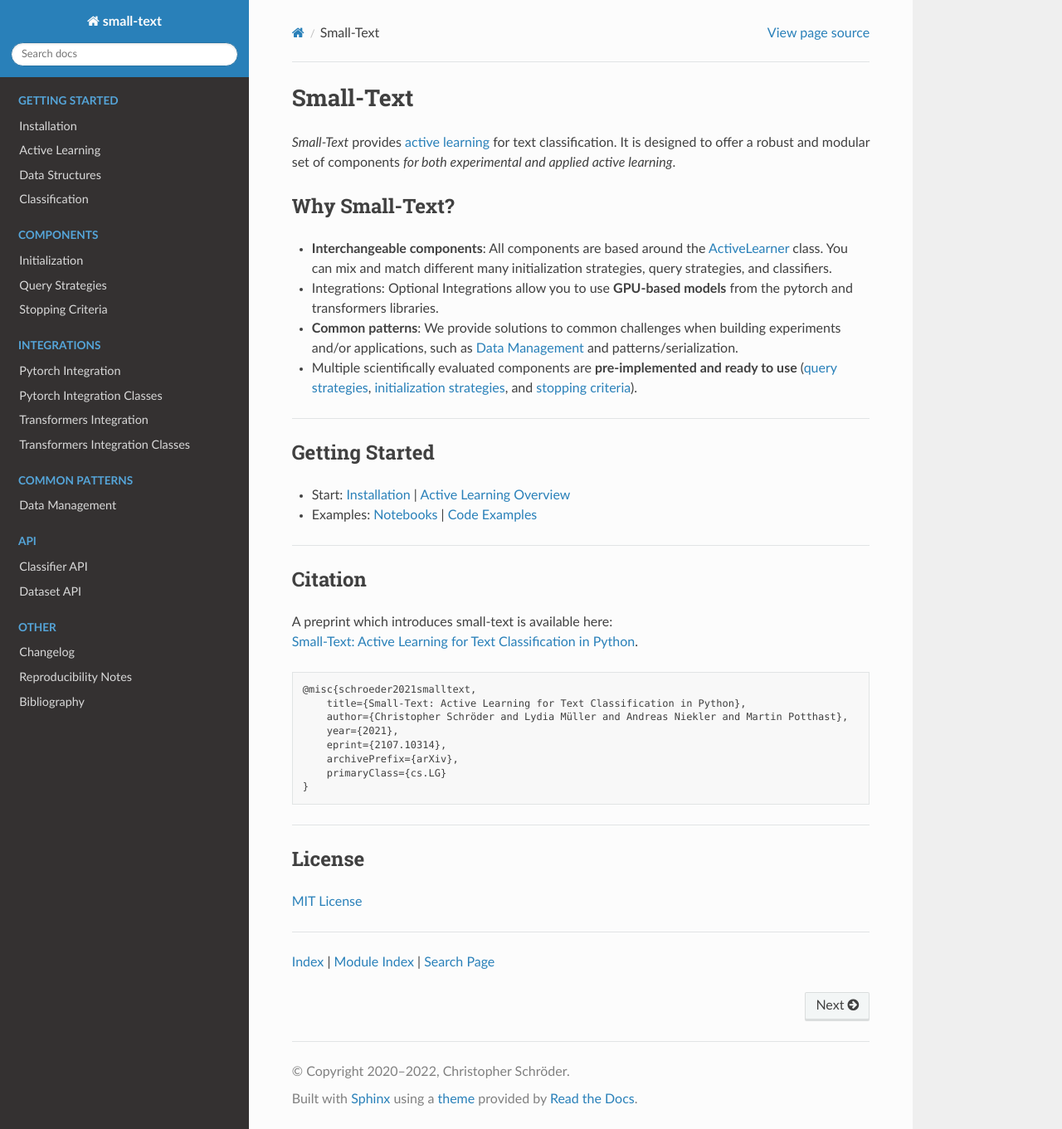
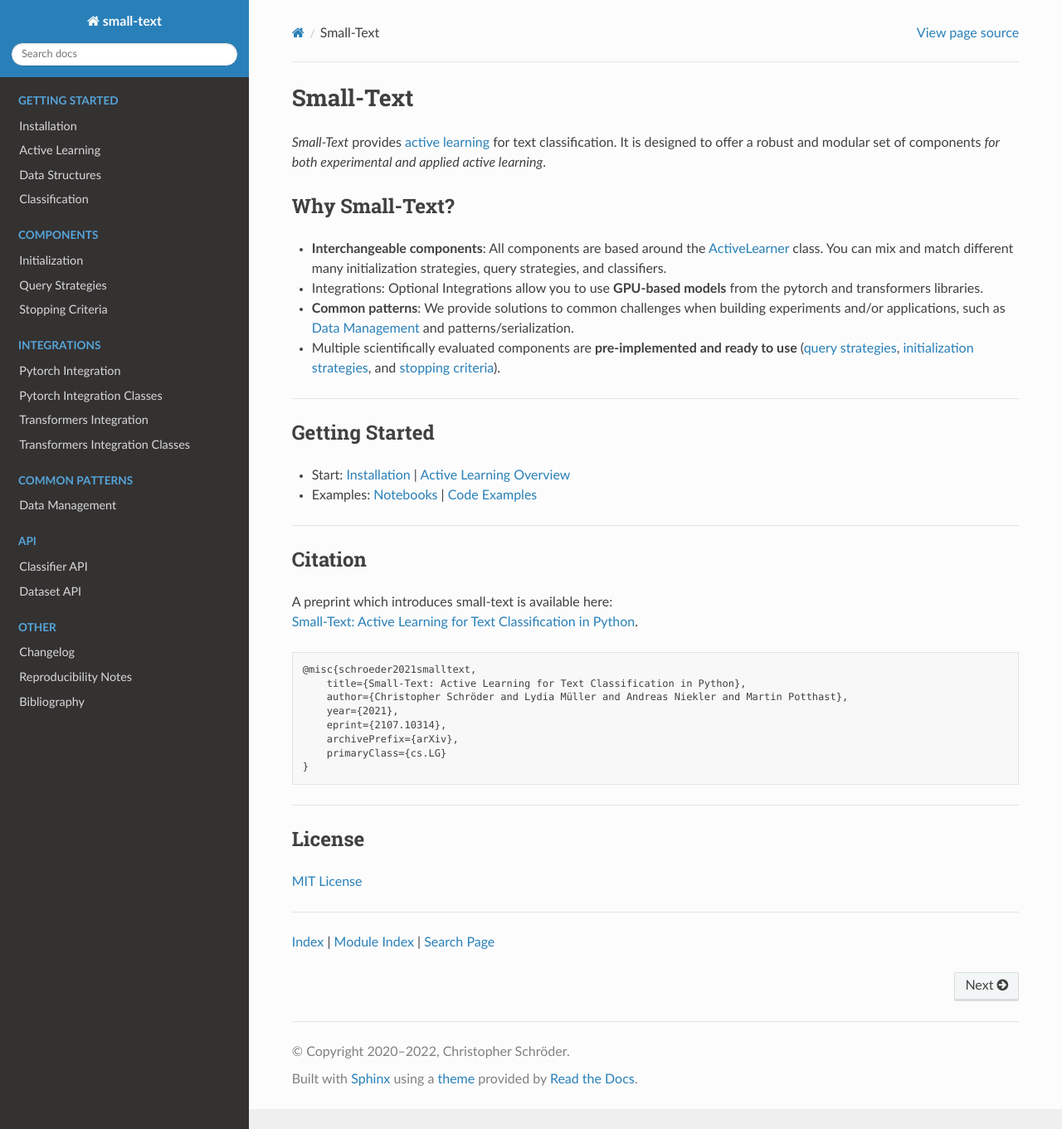
Before and after one commit to webis-de/small-text, a Sphinx documentation site: the page built from docs/index.rst, in a window 1280 px wide and 1361 px high. Shown: the whole window at 83% size. Built offline with Sphinx 7.4.7 and the Read the Docs theme 2.0.0, drawn with Linux system fonts in a browser that asks for light colours; pages that are not in the unit, such as notebooks, are missing from menus; the version number could not be read and is left out.

Commit message:
Make documentation full width
Signed-off-by: Christopher Schröder <chschroeder@users.noreply.github.com>

```diff
--- a/docs/_static/css/custom.css
+++ b/docs/_static/css/custom.css
@@ -1,5 +1,17 @@
 @media (max-width: 1280px) {
    .github-ribbon { display: none; }
+
+   .wy-nav-content-wrap .wy-nav-content div[role=navigation] {
+      padding-right: 0px;
+   }
+}
+
+.wy-nav-content {
+   max-width: none !important;
+}
+
+.wy-nav-content div[role=navigation] {
+   padding-right: 100px;
 }
 
 .wy-side-scroll {
```
